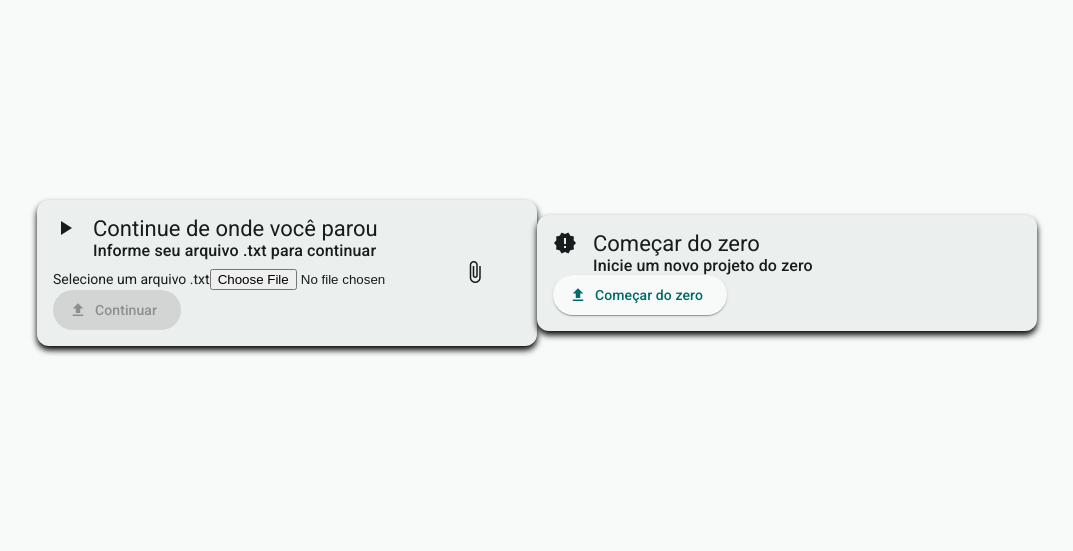
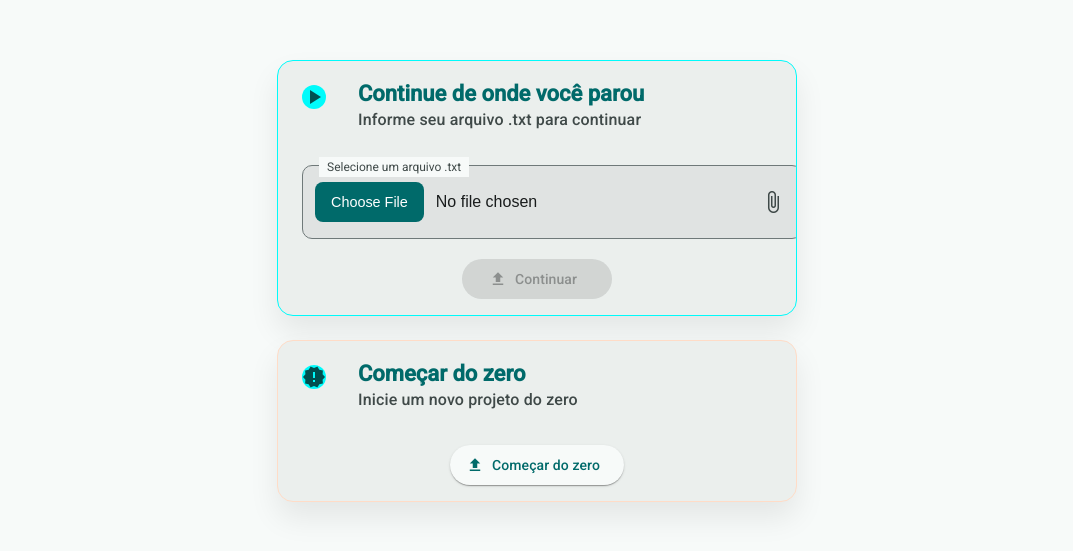
Before and after one commit to willian-coelho-da-cunha/academia-financas-para-propositos, an Angular app in the folder financas-para-propositos/: page /get-started in a window 1280 px wide. Shown: the part 143-694 px from the top of the page, without its empty margins (103-1176 px from the left). Built offline with nearby package versions, Linux system fonts and the light colour scheme.

Commit message:
feat: update get started page style
- IA
  - Github Copilot (Raptor mini (Preview) - 1x)
  - Prompt: "Please, update styles with recent changes in HTML file."

```diff
--- a/financas-para-propositos/src/app/get-started/get-started.scss
+++ b/financas-para-propositos/src/app/get-started/get-started.scss
@@ -1,4 +1,5 @@
 :host {
+  box-sizing: border-box;
   display: block;
   height: 100vh;
   background-color: var(--mat-sys-surface);
@@ -7,104 +8,131 @@
 
 .get-started {
   display: flex;
+  flex-direction: column;
   justify-content: center;
   align-items: center;
-  height: 100%;
-  padding: 1rem;
+  gap: 1.5rem;
+  min-height: 100%;
+  padding: 1.5rem;
 }
 
 .get-started__card {
-  max-width: 500px;
   width: 100%;
+  max-width: 520px;
   background-color: var(--mat-sys-surface-container);
-  border-radius: 12px;
-  box-shadow: 0 4px 6px var(--mat-sys-shadow);
+  border-radius: 16px;
+  box-shadow: 0 16px 30px rgba(0, 0, 0, 0.08);
+  overflow: hidden;
+  border: 1px solid transparent;
 }
 
-.get-started__header {
-  text-align: center;
-  margin-bottom: 1rem;
+.get-started__card--upload {
+  border-color: var(--mat-sys-primary-container);
 }
 
-.get-started__title {
-  color: var(--mat-sys-primary);
-  font-weight: 500;
+.get-started__card--start-from-scratch {
+  border-color: var(--mat-sys-tertiary-container);
 }
 
-.get-started__subtitle {
+.get-started__card__header {
+  display: flex;
+  align-items: center;
+  gap: 1rem;
+  padding: 1.25rem 1.5rem 0.75rem;
+}
+
+.get-started__card__header__avatar {
+  background-color: var(--mat-sys-primary-container);
+  color: var(--mat-sys-on-primary-container);
+}
+
+.get-started__card__header__title {
+  color: var(--mat-sys-primary);
+  font-weight: 600;
+  margin: 0;
+}
+
+.get-started__card__header__subtitle {
+  color: var(--mat-sys-on-surface-variant);
+  margin: 0.25rem 0 0;
+}
+
+.get-started__card__content {
+  padding: 1.5rem;
+}
+
+.get-started__card__content__form,
+.get-started__card__content__options {
+  display: flex;
+  flex-direction: column;
+  gap: 1.25rem;
+}
+
+.get-started__card__content__form__file-input-container {
+  position: relative;
+  width: 100%;
+  border: 1px solid var(--mat-sys-outline);
+  border-radius: 10px;
+  padding: 1rem 1rem 1rem 0.75rem;
+  background-color: var(--mat-sys-surface-container-highest);
+  transition: border-color 0.2s ease, box-shadow 0.2s ease;
+}
+
+.get-started__card__content__form__file-input-container:focus-within {
+  border-color: var(--mat-sys-primary);
+  box-shadow: 0 0 0 4px rgba(3, 169, 244, 0.12);
+}
+
+.get-started__card__content__form__file-input-container__file-label {
+  position: absolute;
+  top: -9px;
+  left: 1rem;
+  background-color: var(--mat-sys-surface);
+  padding: 0 0.5rem;
+  font-size: 0.75rem;
   color: var(--mat-sys-on-surface-variant);
 }
 
-.get-started__content {
-  padding: 1rem;
-}
-
-.get-started__form {
-  display: flex;
-  flex-direction: column;
-  gap: 1rem;
-}
-
-.get-started__file-input-container {
-  position: relative;
-  width: 100%;
-  border: 1px solid var(--mat-sys-outline);
-  border-radius: 4px;
-  padding: 16px 14px;
-  background-color: var(--mat-sys-surface-container-highest);
-  transition: border-color 0.2s ease;
-}
-
-.get-started__file-input-container:focus-within {
-  border-color: var(--mat-sys-primary);
-  outline: none;
-}
-
-.get-started__file-label {
-  position: absolute;
-  top: -8px;
-  left: 14px;
-  background-color: var(--mat-sys-surface);
-  padding: 0 4px;
-  font-size: 12px;
-  color: var(--mat-sys-on-surface-variant);
-  transition: color 0.2s ease;
-}
-
-.get-started__file-input-container:focus-within .get-started__file-label {
+.get-started__card__content__form__file-input-container:focus-within
+  .get-started__card__content__form__file-input-container__file-label {
   color: var(--mat-sys-primary);
 }
 
-.get-started__file-input {
+.get-started__card__content__form__file-input-container__file-input {
   width: 100%;
   border: none;
   outline: none;
   background: transparent;
   color: var(--mat-sys-on-surface);
-  font-size: 16px;
+  font-size: 1rem;
   padding: 0;
 }
 
-.get-started__file-input::file-selector-button {
+.get-started__card__content__form__file-input-container__file-input::file-selector-button {
   background-color: var(--mat-sys-primary);
   color: var(--mat-sys-on-primary);
   border: none;
-  padding: 8px 16px;
-  border-radius: 4px;
+  border-radius: 8px;
+  padding: 0.75rem 1rem;
   cursor: pointer;
-  margin-right: 8px;
-  font-size: 14px;
+  margin-right: 0.75rem;
+  font-size: 0.9rem;
 }
 
-.get-started__file-icon {
+.get-started__card__content__form__file-input-container__file-icon {
   position: absolute;
-  right: 14px;
+  right: 1rem;
   top: 50%;
   transform: translateY(-50%);
   color: var(--mat-sys-on-surface-variant);
 }
 
-.get-started__submit-button {
+.get-started__card__content__form__submit-button,
+.get-started__card__content__options__start-from-scratch-button {
   align-self: center;
-  min-width: 120px;
+  min-width: 150px;
 }
+
+.get-started__card__content__options__start-from-scratch-button {
+  width: auto;
+}
```
